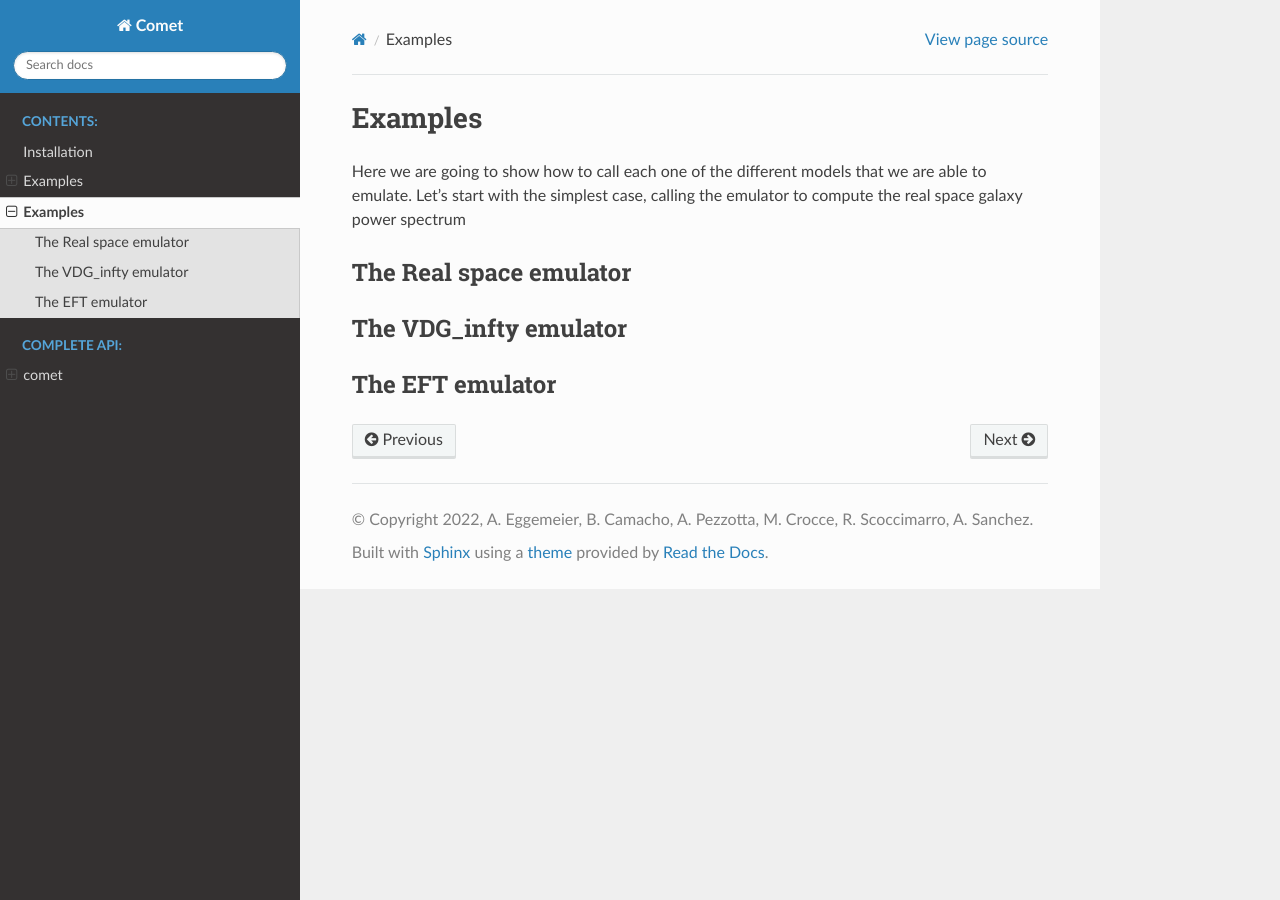
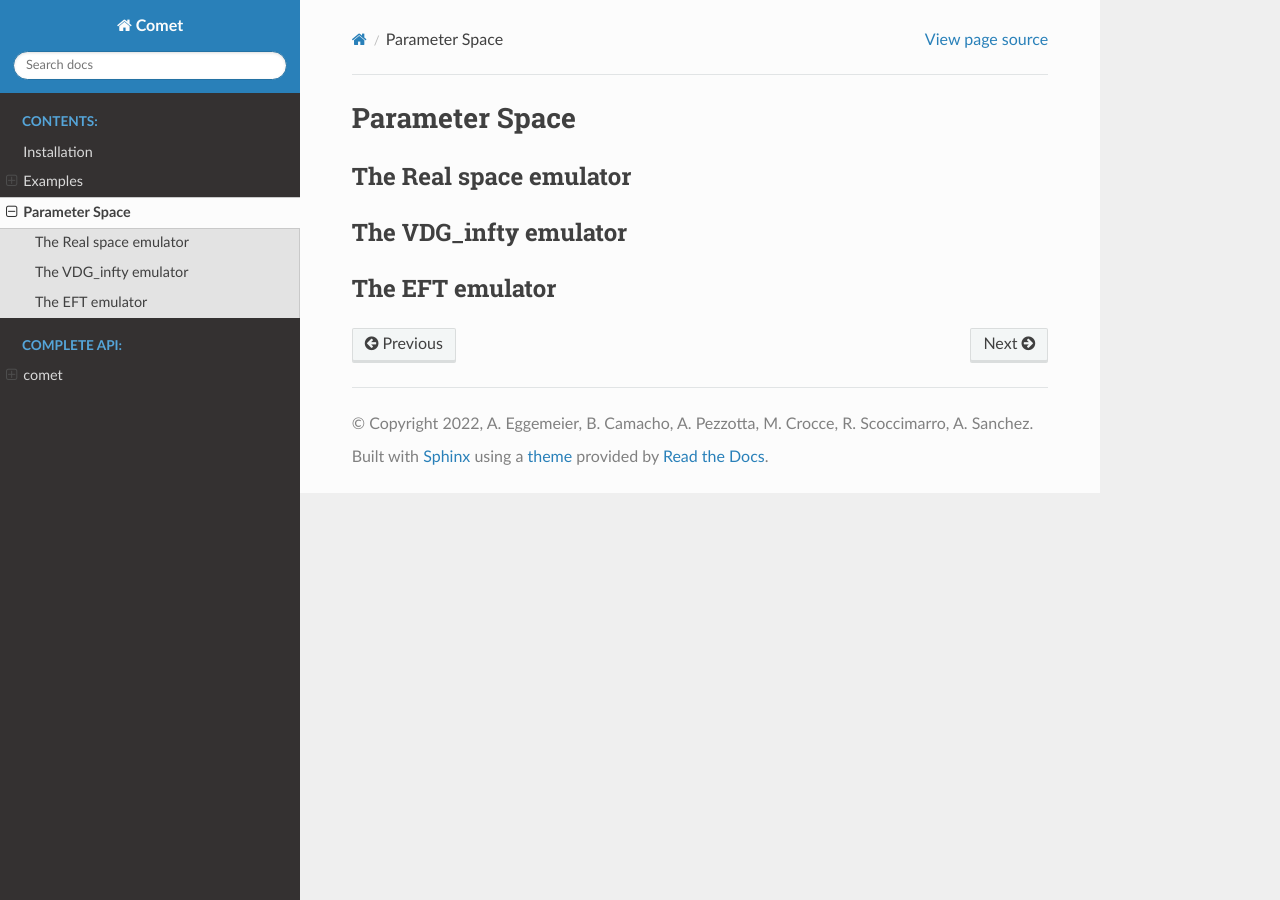
Before and after one commit to adematti/comet-emu, a Sphinx documentation site: the page built from docs/source/spaceparams.rst, in a window 1280 px wide. Built offline with Sphinx 7.4.7 and the Read the Docs theme 2.0.0, drawn with Linux system fonts in a browser that asks for light colours.

Commit message:
define complete structure

```diff
--- a/docs/source/spaceparams.rst
+++ b/docs/source/spaceparams.rst
@@ -1,8 +1,6 @@
-Examples
---------
-Here we are going to show how to call each one of the different models that we
-are able to emulate. Let's start with the simplest case, calling the emulator to
-compute the real space galaxy power spectrum
+Parameter Space
+---------------
+
 
 The Real space emulator
 =======================
```
Also changed, not shown: 10 other files.
